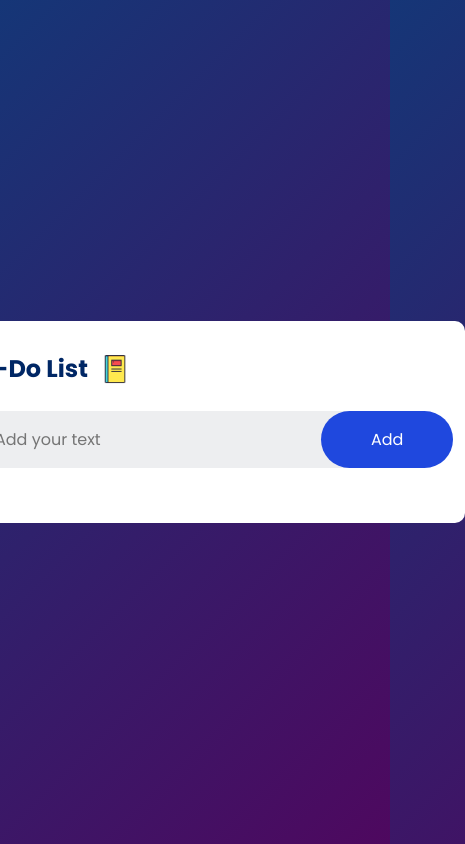
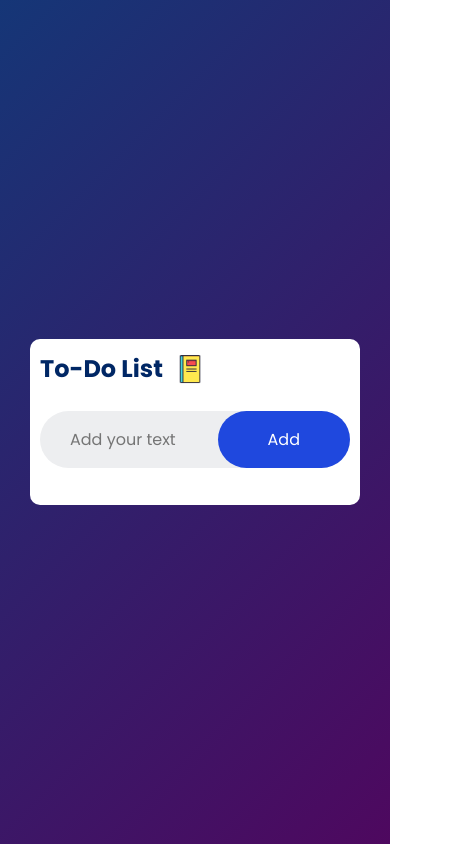
Before and after one commit to tasarruf2028/todo-app, a plain HTML site: page index.html in a window 390 px wide. Shown: the whole page, 465 px wide, since content can reach past the window. Drawn offline with Linux system fonts and the light colour scheme.

Commit message:
Update in UI

```diff
--- a/style.css
+++ b/style.css
@@ -44,6 +44,7 @@ h2 img{
 }
 
 .row input{
+    width: 100%;
     flex: 1;
     border: none;
     outline: none;
@@ -110,3 +111,14 @@ ul li span{
 ul li span:hover{
     background: #edeef0;
 }
+
+@media screen and (max-width: 540px){
+    .container{
+        width: 100%;
+        padding: 12px 10px;
+    }
+    body{
+        padding: 0 30px;
+    }
+
+}
```
